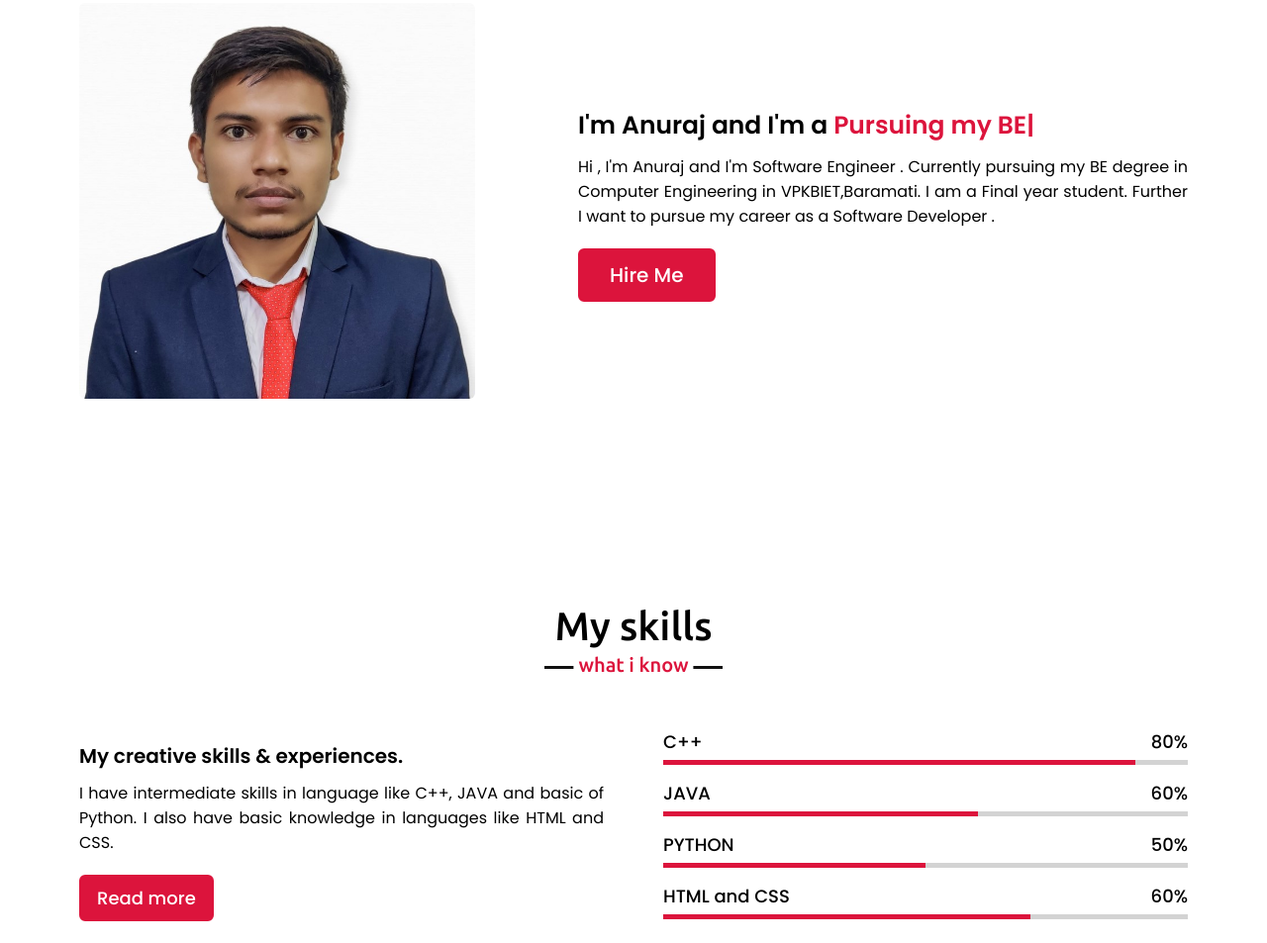
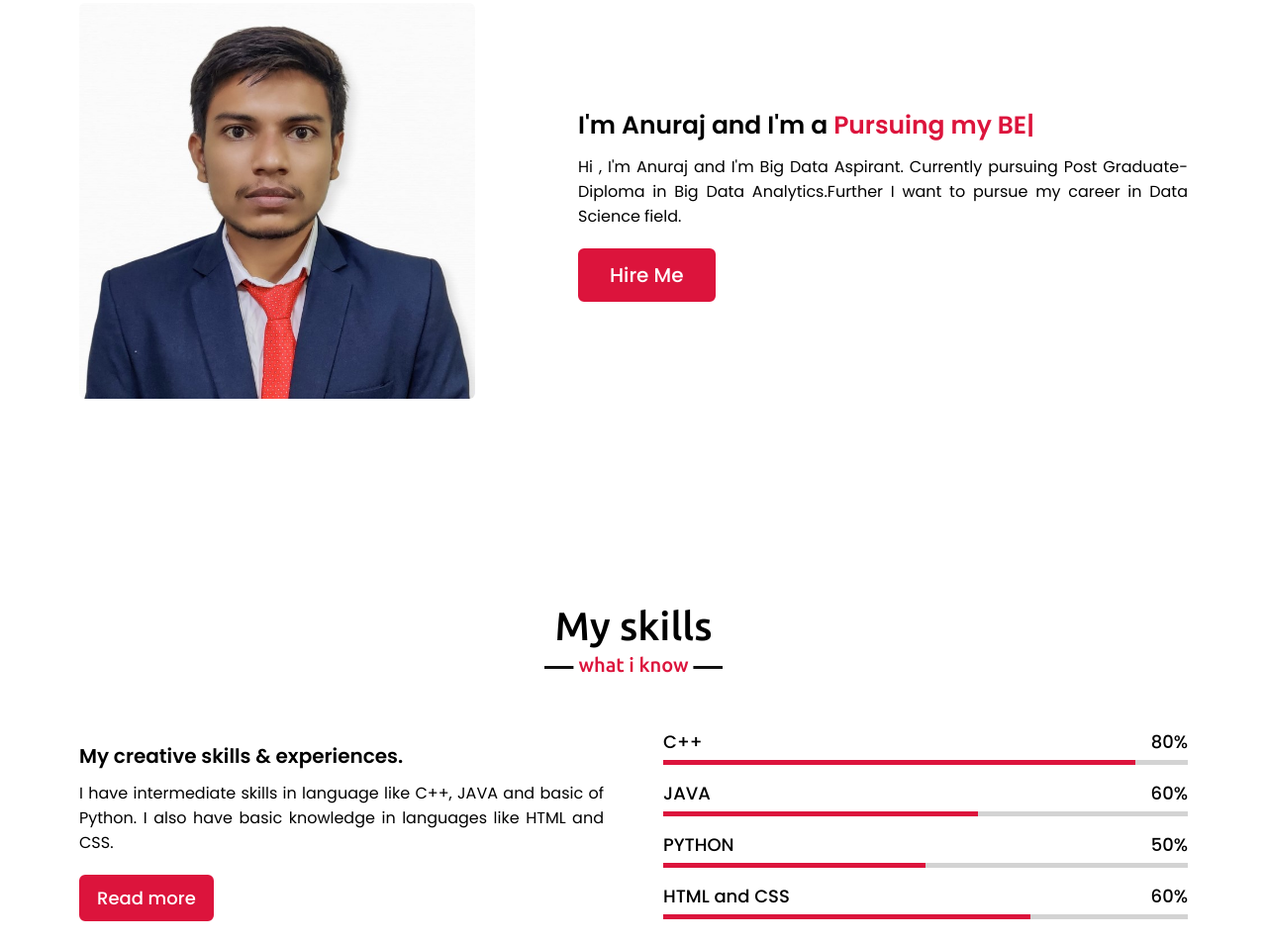
Before and after one commit to AnurajNigade/Portfolio-Website, a plain HTML site: page index.html in a window 1280 px wide. Shown: the part 1023-1976 px from the top of the page at 99% size. Drawn offline with nearby package versions, Linux system fonts and the light colour scheme.

Commit message:
Update index.html

```diff
--- a/index.html
+++ b/index.html
@@ -171,9 +171,8 @@
                 </div>
                 <div class="column right">
                     <div class="text">I'm Anuraj and I'm a <span class="typing-2"></span></div>
-                    <p>Hi , I'm Anuraj and I'm Software Engineer . Currently pursuing my BE degree in Computer
-                        Engineering in VPKBIET,Baramati. I am a Final year student. Further I want to pursue my career
-                        as a Software Developer . </p>
+                    <p>Hi , I'm Anuraj and I'm Big Data Aspirant. Currently pursuing Post Graduate-Diploma in Big Data Analytics.Further I want to pursue my career
+                        in Data Science field. </p>
                     <a href="#">Hire Me</a>
                 </div>
             </div>
```
